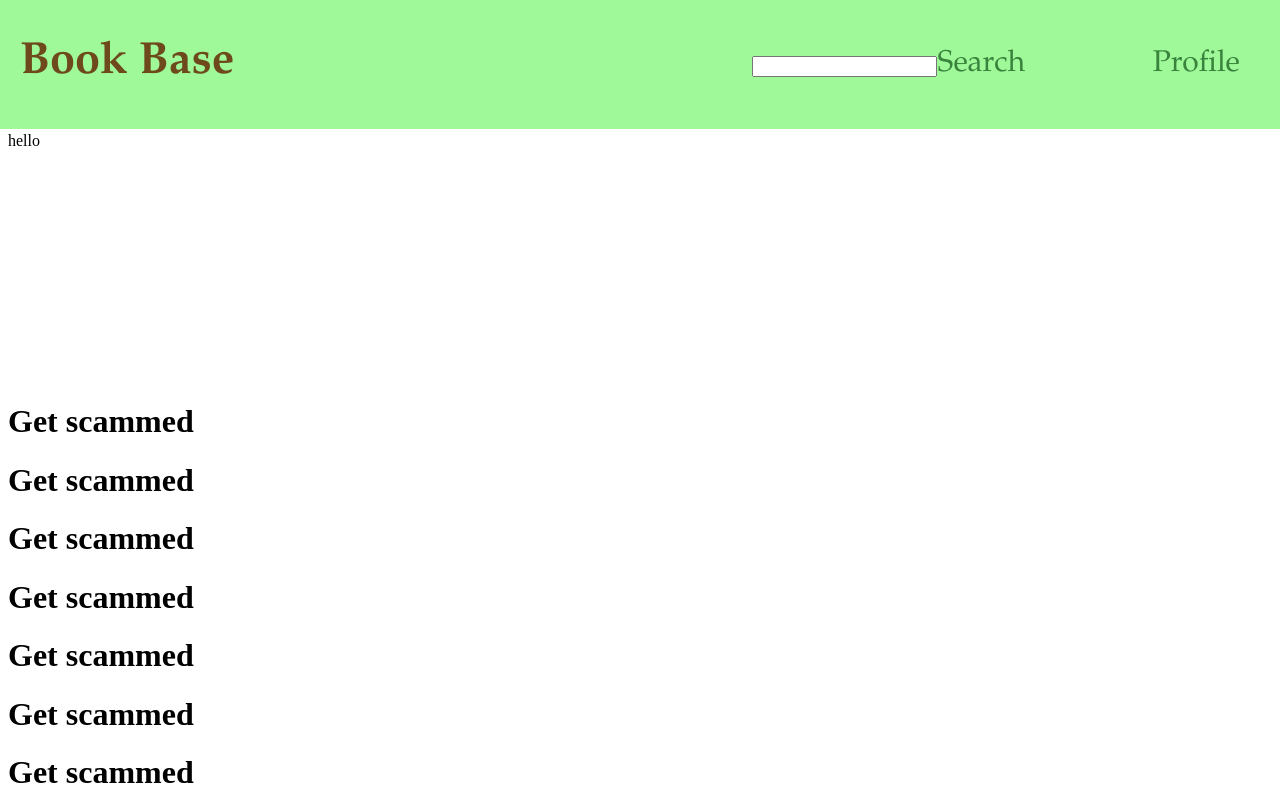
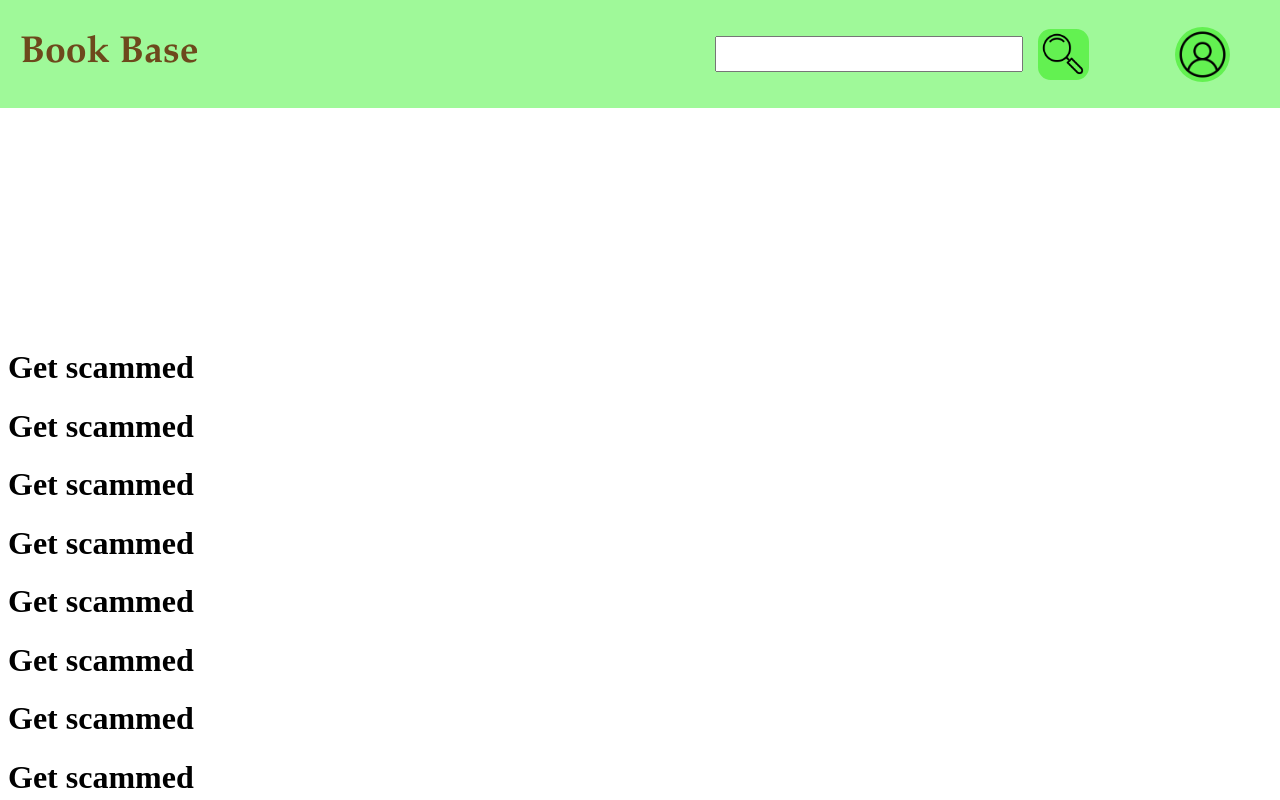
Before and after one commit to urielarellano/urielarellano.github.io, a plain HTML site: page index.html in a window 1280 px wide. Shown: the top 800 px of the page. Drawn offline with Linux system fonts and the light colour scheme; a web font is replaced by a local one.

Commit message:
header visuals more or less finished

```diff
--- a/css/main.css
+++ b/css/main.css
@@ -3,10 +3,12 @@ header {
     width: 100%;
     top: 0;
     left: 0;
+    padding-top: -10px;
+    padding-bottom: -10px;
     padding-left: 20px;
     background-color: #9FF999;
     font-family: 'Palatino', serif;
-    font-size: 30px;
+    font-size: 25px;
     color: #6d491c;
 }
 
@@ -15,17 +17,48 @@ nav {
     display: flex;
     align-items: center;
     justify-content: space-between;
+    flex-wrap: wrap;
 }
 
 nav ul li {
     display: inline-block;
+    flex-direction: row;
     list-style: none;
-    margin: 10px 60px;
+    margin: 1px 60px;
     color: #39833d;
+    vertical-align: middle;
+    margin-left: 20px;
 }
-nav ul li a{
+
+nav ul li a, nav ul li form {
     display: flex;
     flex-direction: row;
     text-decoration: none;
+    justify-content: space-between;
+    align-items: center;
+}
 
+nav ul li form input {
+    width: 300px;
+    height: 30px;
+    font-size: 20px;
 }
+
+.search-icon {
+    width: 45px;
+    height: 45px;
+    margin-left: 15px;
+    background-color: #63F151;
+    border-style: solid;
+    border-color: #63F151;
+    border-width: 3px;
+    border-radius:25%;
+}
+
+.profile-icon {
+    width: 55px;
+    height: 55px;
+    margin-right: 10px;
+    background-color: #63F151;
+    border-radius: 50%;
+}
--- a/index.html
+++ b/index.html
@@ -14,15 +14,18 @@
             <nav>
                 <h1>Book Base</h1>
                 <ul>
-                    <li><href="index.html">
-                        <a>
-                        <form><input type="text" name="search"></form>
-                        Search
+                    <li>
+                        <form>
+                            <input type="text" name="search">
+                            <a href="index.html"><img src="assets/search-icon.png" class="search-icon">
+                            </a>
+                        </form>
+
+                    </li>
+                    <li><a href="index.html">
+                        <img src="assets/profile-icon.png" class="profile-icon">
                         </a>
                     </li>
-                    <li><href="index.html">
-                        Profile
-                    </a></li>
                 </ul>
             </nav>
         </header>
@@ -34,9 +37,6 @@
             </form>
         </div>
 
-        <br>
-        <br>
-        <br>
         <br>
         <br>
         <br>
```
Also changed, not shown: assets/profile-icon.png (added), assets/search-icon.png (added).
